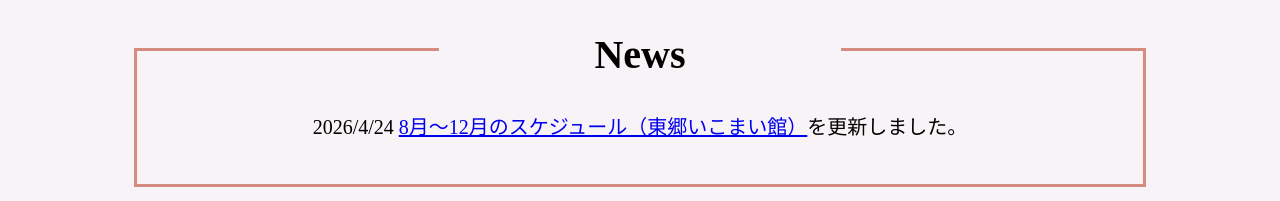
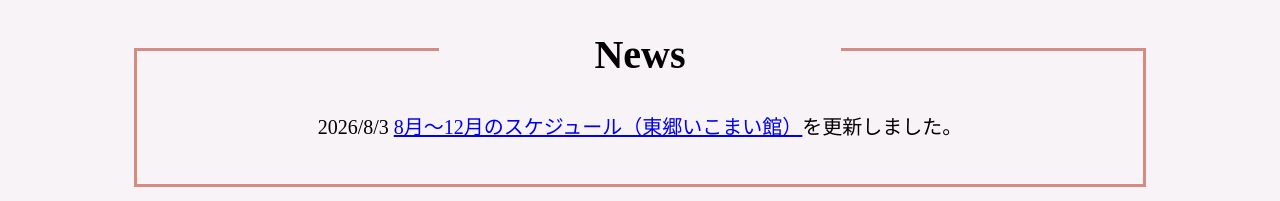
Before and after one commit to KAORILEEF/satomizumba, a plain HTML site: page index.html in a window 1280 px wide. Shown: the part 976-1177 px from the top of the page. Drawn offline with nearby package versions, Linux system fonts and the light colour scheme.

Commit message:
Update index.html

```diff
--- a/index.html
+++ b/index.html
@@ -44,7 +44,7 @@
         <div class="box news-box">
                     <div class="new1">
                     <h2 class="New">News</h2>
-                    <p>2026/4/24 <a href="schedule-nissin.html">8月～12月のスケジュール（東郷いこまい館）</a>を更新しました。</p>
+                    <p>2026/8/3 <a href="schedule-nissin.html">8月～12月のスケジュール（東郷いこまい館）</a>を更新しました。</p>
                 　　</div>
             </div>
                     <div class="description box">
```
